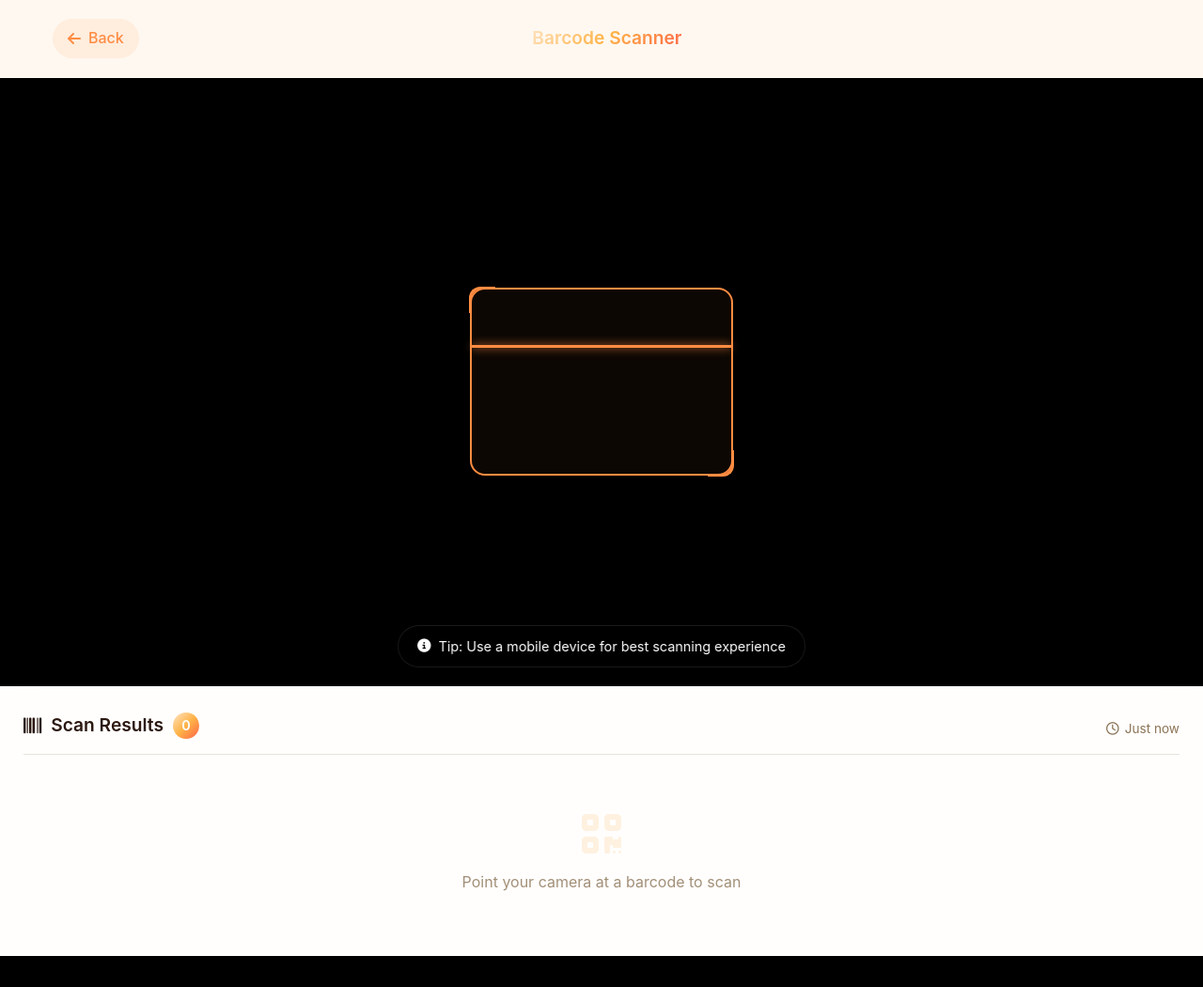
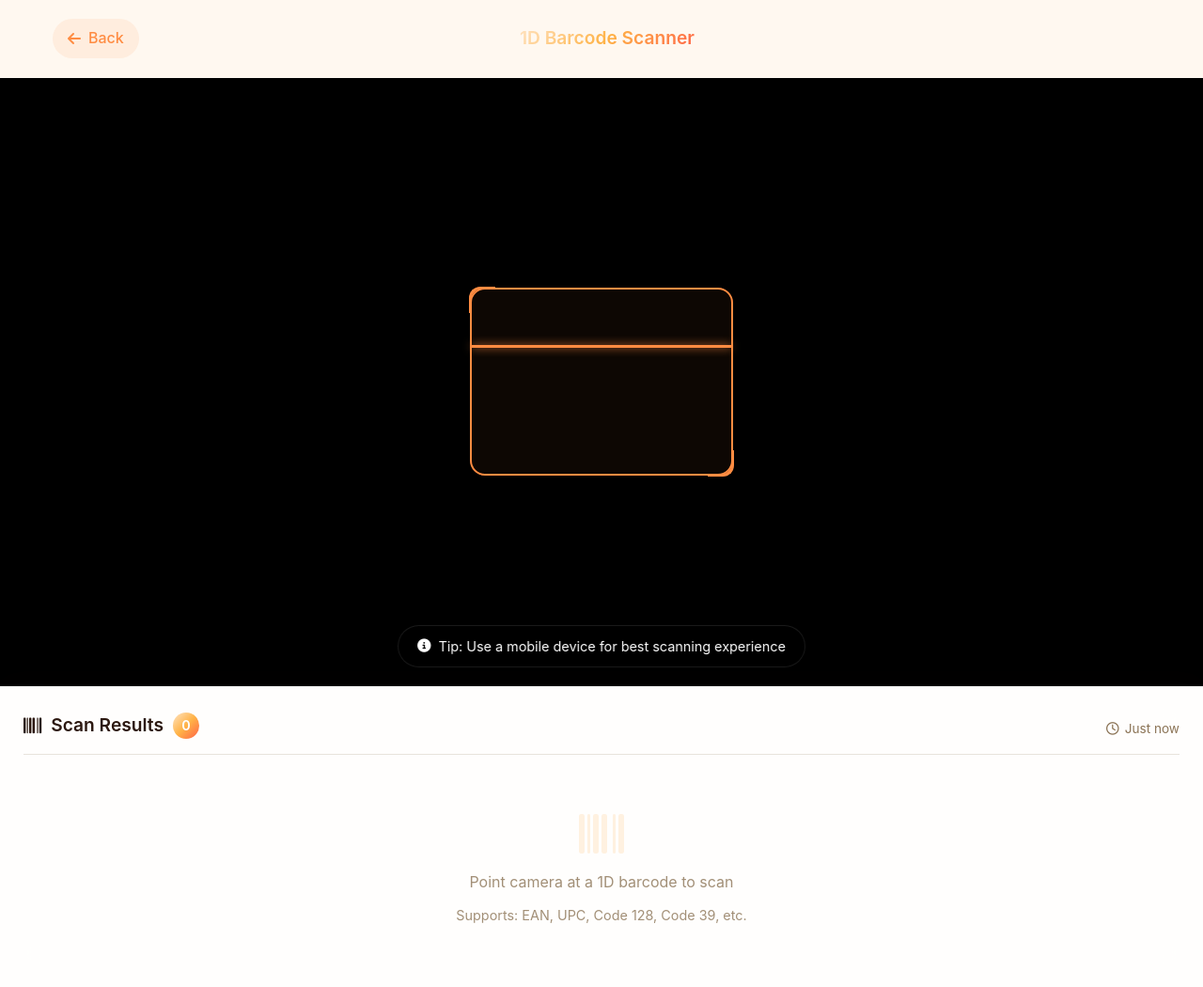
Before and after one commit to Connect-Enjoy/Hasteo, a Flask app: page /scan in a window 1280 px wide. Shown: the whole page at 94% size. Before the commit the page ends 1017 px from the top, so only its background shows below. Run offline with Flask 3, Linux system fonts and the light colour scheme; some libraries are stand-ins or nearby versions.

Commit message:
Update scan.html

```diff
--- a/templates/scan.html
+++ b/templates/scan.html
@@ -1,6 +1,6 @@
 {% extends "base.html" %}
 
-{% block title %}Barcode Scanner - Hasteo{% endblock %}
+{% block title %}1D Barcode Scanner - Hasteo{% endblock %}
 
 {% block head %}
 <link rel="stylesheet" href="{{ url_for('static', filename='css/scanner.css') }}">
@@ -14,7 +14,7 @@
             <a href="{{ url_for('index') }}" class="back-btn-minimal">
                 <i class="fas fa-arrow-left"></i> Back
             </a>
-            <div class="scanner-title-minimal">Barcode Scanner</div>
+            <div class="scanner-title-minimal">1D Barcode Scanner</div>
             <div class="header-spacer"></div>
         </div>
     </div>
@@ -22,7 +22,12 @@
     <!-- Scanner Viewport -->
     <div class="scanner-body">
         <div class="scanner-viewport">
-            <video id="scannerVideo" class="scanner-video-minimal" playsinline autoplay></video>
+            <!-- Video element for Quagga -->
+            <video id="scannerVideo" class="scanner-video-minimal" playsinline></video>
+            <!-- Canvas for Quagga visualization (hidden by default) -->
+            <canvas class="drawingBuffer" style="display: none; position: absolute; top: 0; left: 0;"></canvas>
+
+            <!-- Simple overlay frame -->
             <div class="scanner-overlay-minimal">
                 <div class="scan-frame-minimal">
                     <div class="scan-line"></div>
@@ -47,8 +52,11 @@
 
             <div class="results-list" id="resultsList">
                 <div class="no-results">
-                    <i class="fas fa-qrcode"></i>
-                    <p>Point your camera at a barcode to scan</p>
+                    <i class="fas fa-barcode"></i>
+                    <p>Point camera at a 1D barcode to scan</p>
+                    <p style="font-size: 0.9rem; margin-top: 10px; color: var(--text-light);">
+                        Supports: EAN, UPC, Code 128, Code 39, etc.
+                    </p>
                 </div>
             </div>
         </div>
@@ -57,7 +65,7 @@
 {% endblock %}
 
 {% block scripts %}
-<!-- Load ZXing first, then our scanner code -->
-<script src="https://unpkg.com/@zxing/library@latest"></script>
+<!-- Load QuaggaJS for 1D barcode scanning -->
+<script src="https://unpkg.com/quagga@0.12.1/dist/quagga.min.js"></script>
 <script src="{{ url_for('static', filename='js/scanner.js') }}"></script>
 {% endblock %}
```
